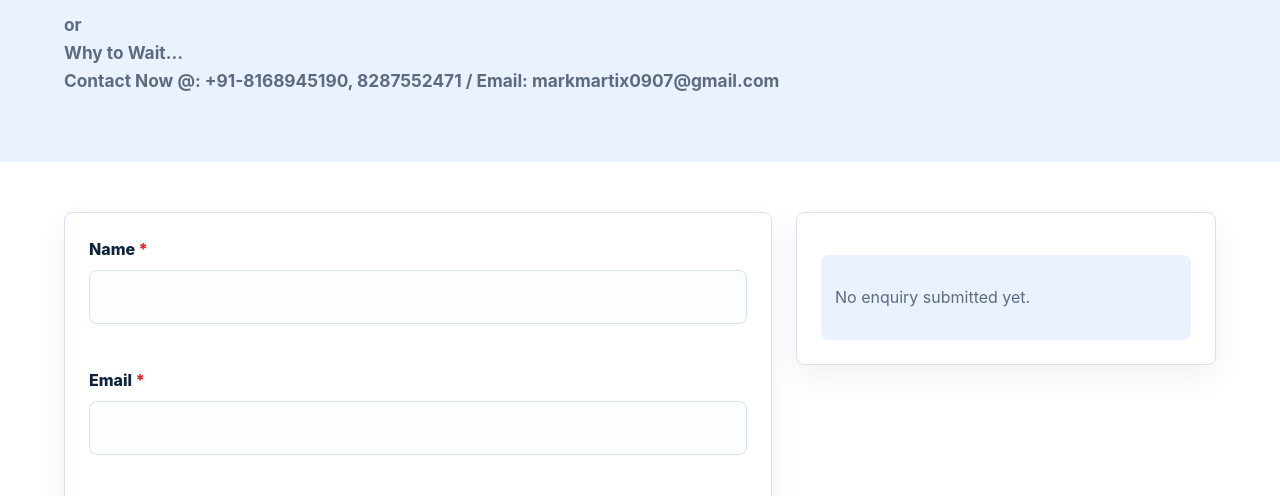
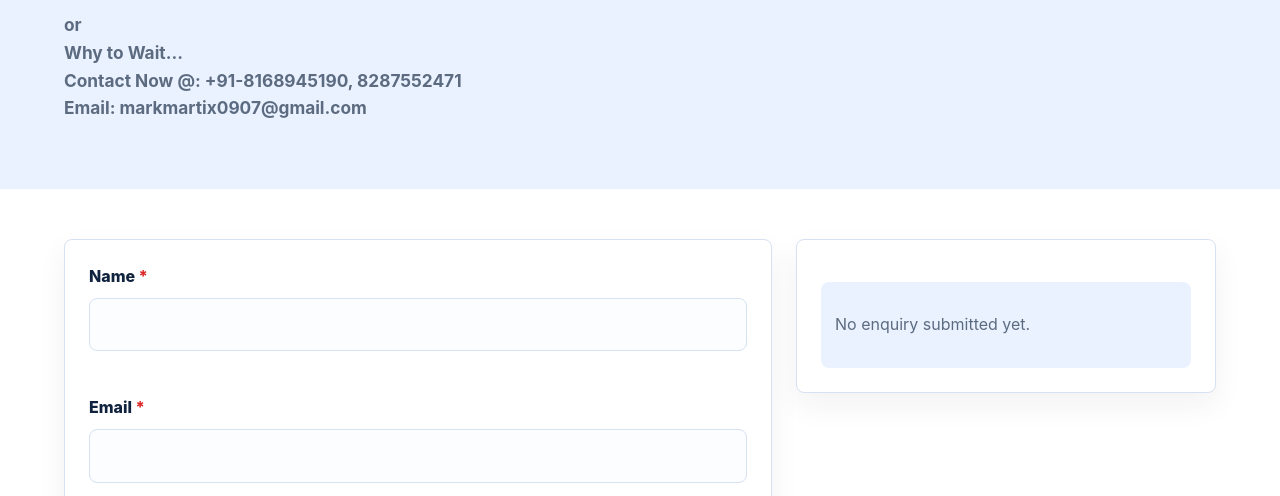
Before and after one commit to sandeep2310/markmatrixss, a plain HTML site: page contact.html in a window 1280 px wide. Shown: the part 229-725 px from the top of the page. Drawn offline with Linux system fonts and the light colour scheme.

Commit message:
Update contact.html

```diff
--- a/contact.html
+++ b/contact.html
@@ -36,7 +36,9 @@
 		<br>
 		Why to Wait...
 		<br>
-		Contact Now @: +91-8168945190, 8287552471 / Email: markmartix0907@gmail.com</strong>
+		Contact Now @: +91-8168945190, 8287552471
+		<br>
+		Email: markmartix0907@gmail.com</strong>
            </p>
       </section>
 
```
